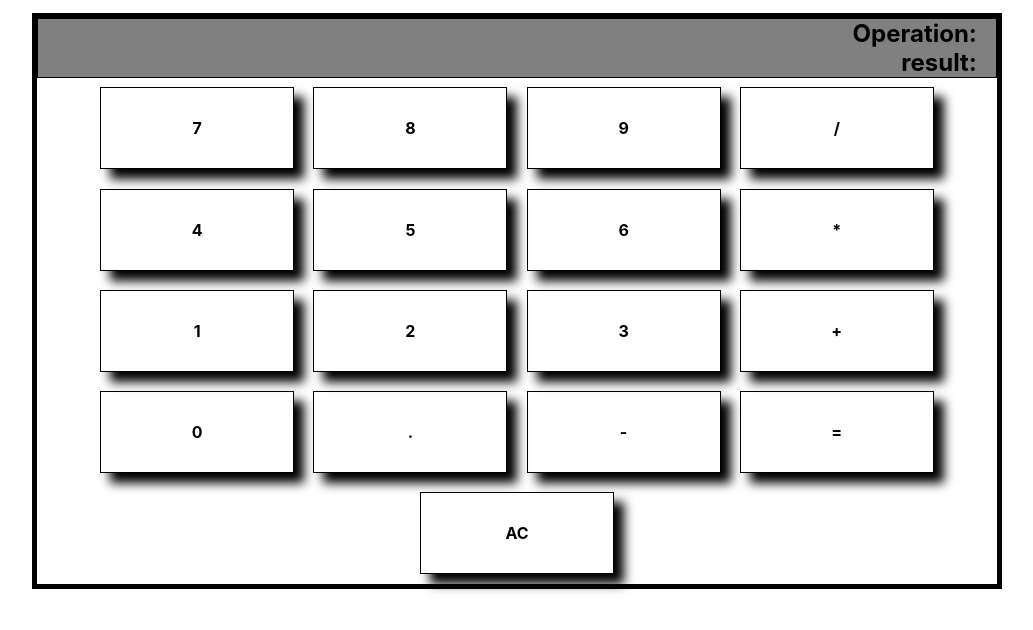
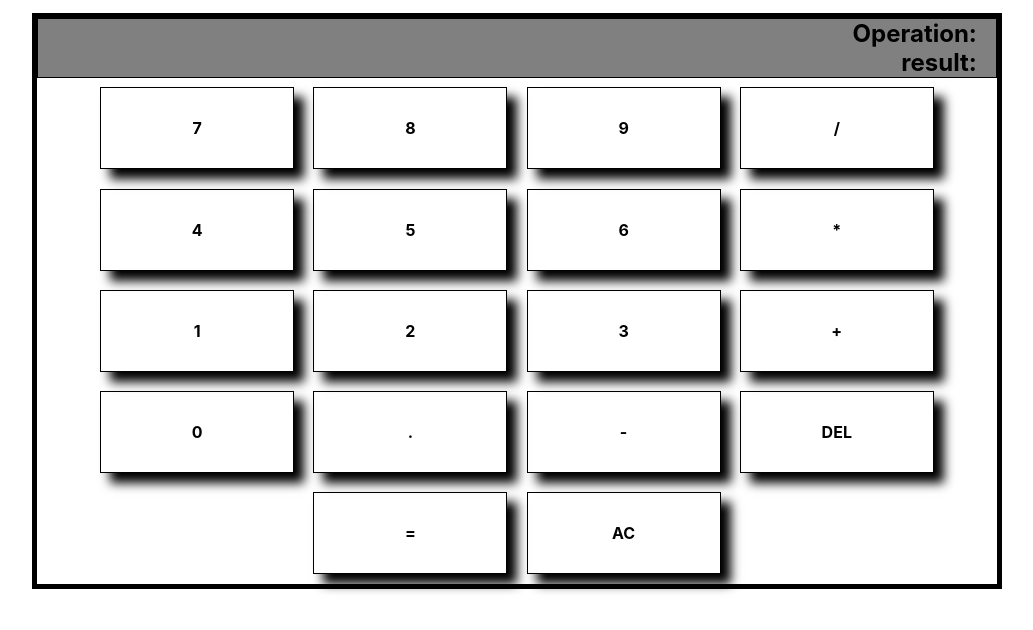
Before and after one commit to joaquingutierrez/calculator, a React (Create React App) app: page / in a window 1280 px wide. Shown: the top 630 px of the page, without its empty margins (123-1156 px from the left). Built offline with nearby package versions, Linux system fonts and the light colour scheme.

Commit message:
Added DEL button and corrected a bug with decimals numbers

```diff
--- a/src/components/ButtonPanel.jsx
+++ b/src/components/ButtonPanel.jsx
@@ -2,9 +2,9 @@ import React from "react";
 import Button from "./Button";
 import './styles/ButtonPanel.css'
 
-const ButtonPanel = ({ handleClick, handleResult, handleAC }) => {
+const ButtonPanel = ({ handleClick, handleResult, handleAC, handleDEL }) => {
 
-    const buttons = [7, 8, 9, " / ", 4, 5, 6, " * ", 1, 2, 3, " + ", 0, " . ", " - "]
+    const buttons = [7, 8, 9, " / ", 4, 5, 6, " * ", 1, 2, 3, " + ", 0, ".", " - "]
 
     return (
         <div className="buttonPanel">
@@ -13,6 +13,7 @@ const ButtonPanel = ({ handleClick, handleResult, handleAC }) => {
                     return <Button key={index} button={button} handleClick={handleClick} />
                 })
             }
+            <Button button={"DEL"} handleClick={handleDEL} />
             <Button button={"="} handleClick={handleResult} />
             <Button button={"AC"} handleClick={handleAC} />
         </div>
--- a/src/components/CalculatorContainer.jsx
+++ b/src/components/CalculatorContainer.jsx
@@ -71,10 +71,16 @@ const CalculatorContainer = () => {
         setDisplayResult("")
     }
 
+    const handleDEL = () => {
+        const newDisplay = [...display]
+        newDisplay.pop()
+        setDisplay([...newDisplay])
+    }
+
     return (
         <div className="calculatorContainer">
             <Display display={display} result={displayResult} />
-            <ButtonPanel handleClick={handleClick} handleResult={handleResult} handleAC={handleAC} />
+            <ButtonPanel handleClick={handleClick} handleResult={handleResult} handleAC={handleAC} handleDEL={handleDEL}/>
         </div>
     )
 }
```
